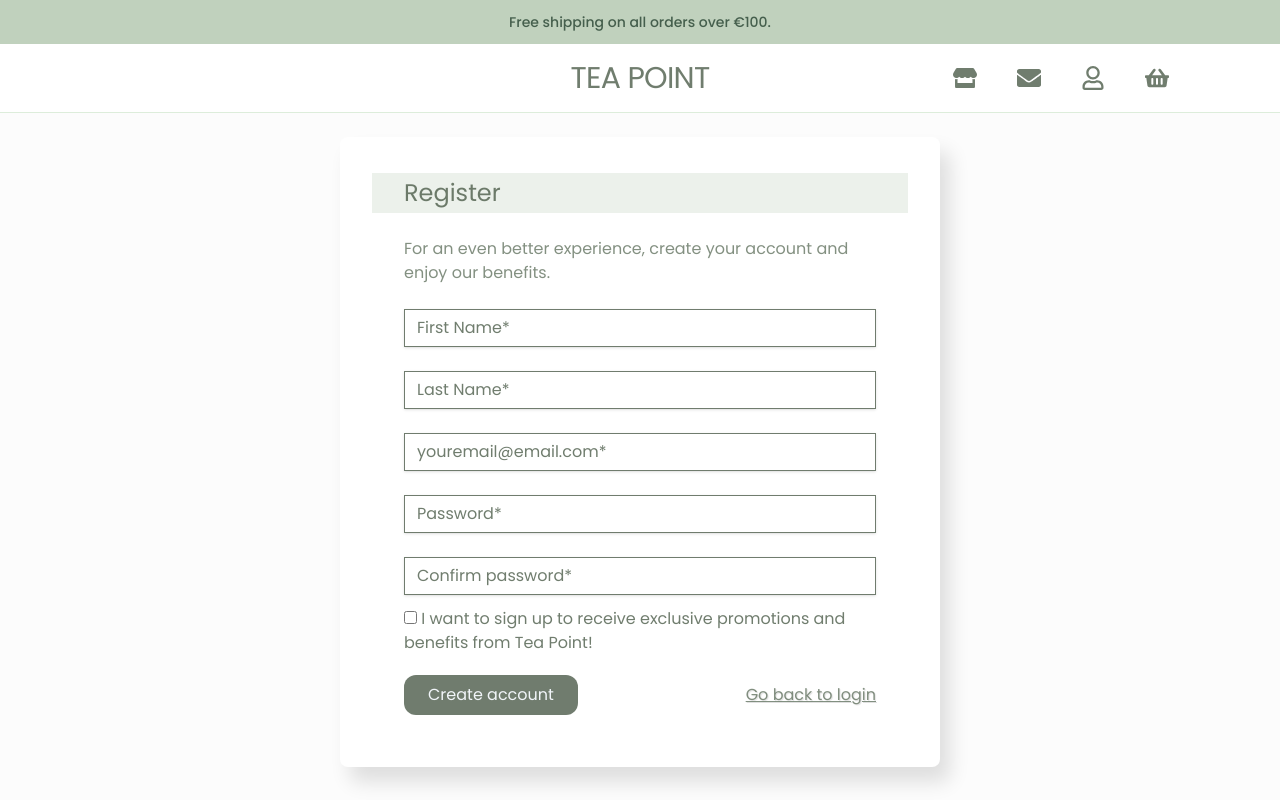
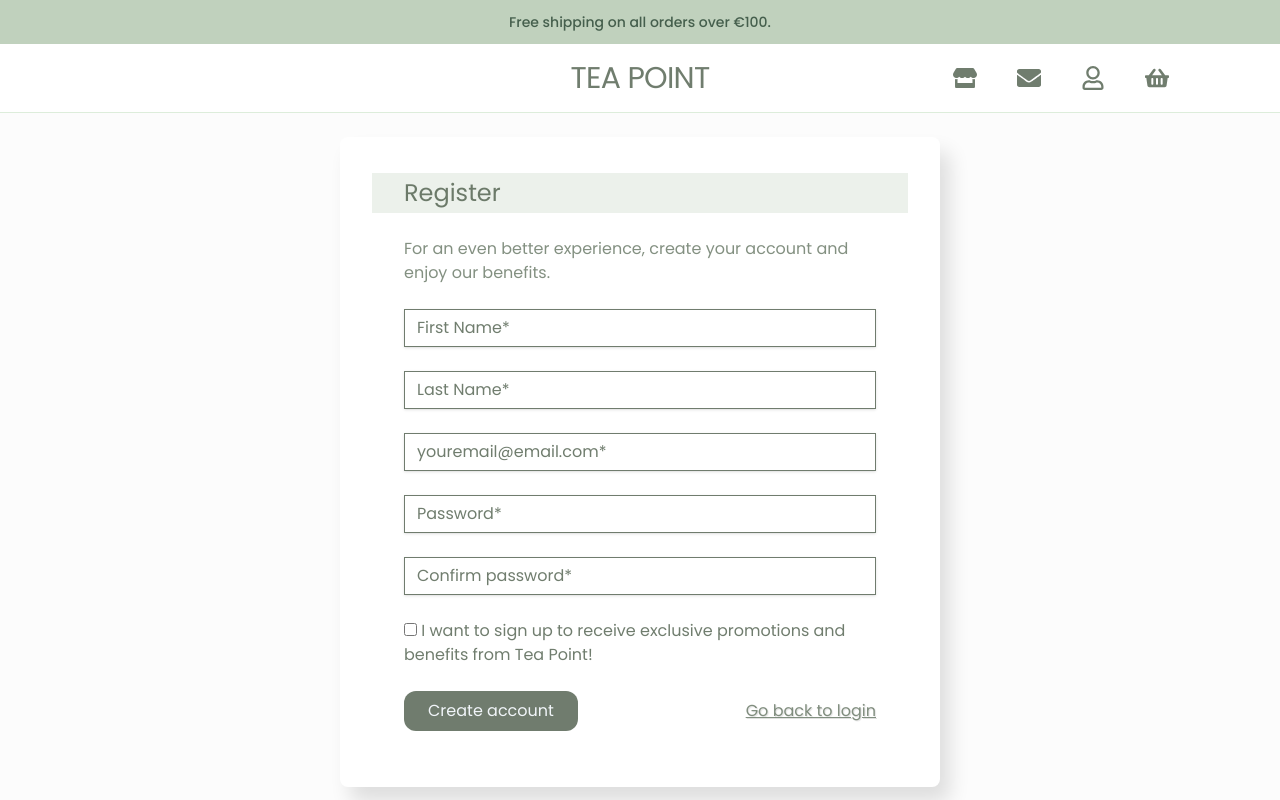
Before and after one commit to MarinnaPereira/tea-point, a React (Vite) app: page /register in a window 1280 px wide. Shown: the top 800 px of the page. Built offline with nearby package versions, Linux system fonts and the light colour scheme; no server answers.

Commit message:
adjust margin on input register

```diff
--- a/src/components/Register.jsx
+++ b/src/components/Register.jsx
@@ -115,13 +115,13 @@
             placeholder="Confirm password*"
             ref={confirmPasswordInput}
             required
-            className="input-div shadow border w-full my-3 py-2 px-4 md:px-3 leading-tight focus:outline-none focus:shadow-outline"
+            className="input-div shadow border w-full mt-3 mb-6 py-2 px-4 md:px-3  leading-tight focus:outline-none focus:shadow-outline"
           />
-          <label className="pt-2">
+          <label>
             <input type="checkbox" name="signUp" id="signUp" /> I want to sign
             up to receive exclusive promotions and benefits from Tea Point!
           </label>
-          <div className="flex flex-col md:flex-row justify-between items-center pt-6 py-6 md:py-5">
+          <div className="flex flex-col md:flex-row justify-between items-center py-6">
             <button className="rounded-xl px-6 py-2 text-slate-100 transition-all ease-in-out duration-300 mb-5 md:mb-0">
               Create account
             </button>
```
